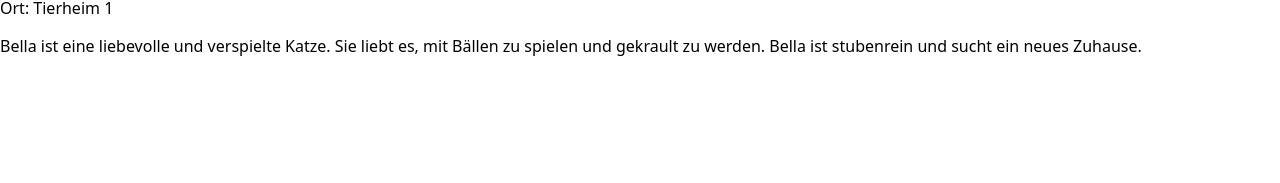
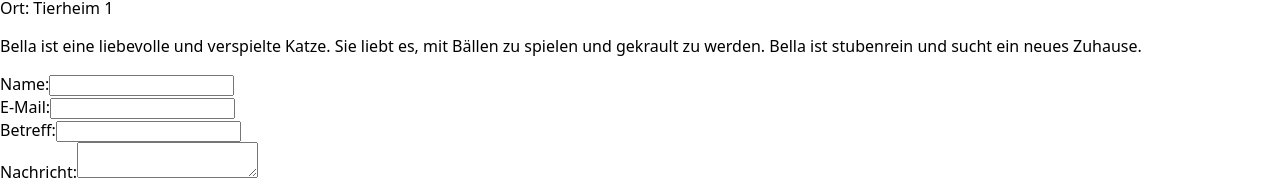
Before and after one commit to DErdmann1/Pfoten-Portal, a Next.js app: page /moredetails/1 in a window 1280 px wide. Shown: the part 724-907 px from the top of the page. Before the commit the page ends 800 px from the top, so only its background shows below. Built offline with nearby package versions, Linux system fonts and the light colour scheme.

Commit message:
add contact form

```diff
--- a/pages/moredetails/[id].js
+++ b/pages/moredetails/[id].js
@@ -1,15 +1,37 @@
 import { useRouter } from "next/router";
-import cats from "../../lib/cat_data.js";
-import dogs from "../../lib/dog_data.js";
-import smallanimals from "../../lib/smallanimals_data.js";
 import Image from "next/image";
+import { useState } from "react";
+import cats from "../../lib/cat_data";
+import dogs from "../../lib/dog_data";
+import smallanimals from "../../lib/smallanimals_data";
 
 export default function MoreDetailsPage() {
   const router = useRouter();
   const { id } = router.query;
+  const [formData, setFormData] = useState({
+    name: "",
+    email: "",
+    subject: "",
+    message: "",
+  });
+
   const animal = [...cats, ...dogs, ...smallanimals].find(
     (animal) => animal.id === parseInt(id)
   );
+
+  const handleSubmit = (e) => {
+    e.preventDefault();
+    // Hier können Sie die Logik zum Absenden des Kontaktformulars implementieren
+    // Erfassen Sie die Formulardaten und senden Sie sie an den Besitzer
+    console.log(formData); // Beispiel: Ausgabe der Formulardaten in der Konsole
+  };
+
+  const handleChange = (e) => {
+    setFormData({
+      ...formData,
+      [e.target.name]: e.target.value,
+    });
+  };
 
   if (!animal) {
     return <p>Tier nicht gefunden.</p>;
@@ -24,6 +46,53 @@ export default function MoreDetailsPage() {
       <p>Rasse: {animal.breed}</p>
       <p>Ort: {animal.location}</p>
       <p>{animal.infoText}</p>
+
+      <form onSubmit={handleSubmit}>
+        <label>
+          Name:
+          <input
+            type="text"
+            name="name"
+            value={formData.name}
+            onChange={handleChange}
+            required
+          />
+        </label>
+        <br />
+        <label>
+          E-Mail:
+          <input
+            type="email"
+            name="email"
+            value={formData.email}
+            onChange={handleChange}
+            required
+          />
+        </label>
+        <br />
+        <label>
+          Betreff:
+          <input
+            type="text"
+            name="subject"
+            value={formData.subject}
+            onChange={handleChange}
+            required
+          />
+        </label>
+        <br />
+        <label>
+          Nachricht:
+          <textarea
+            name="message"
+            value={formData.message}
+            onChange={handleChange}
+            required
+          ></textarea>
+        </label>
+        <br />
+        <button type="submit">Senden</button>
+      </form>
     </div>
   );
 }
```
